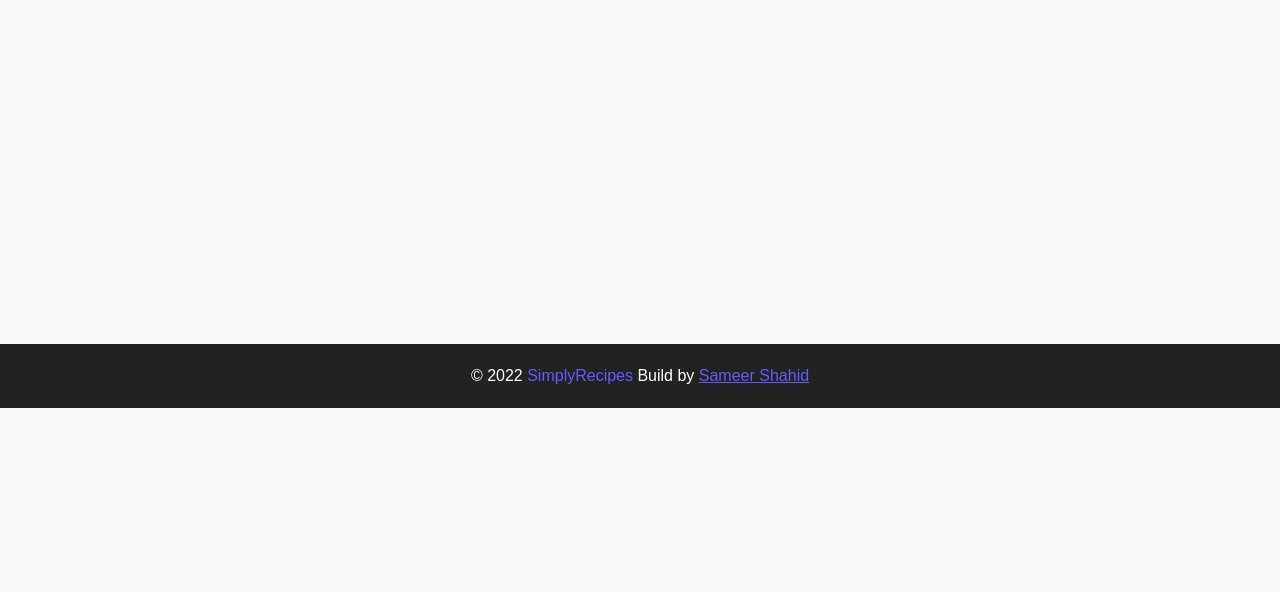
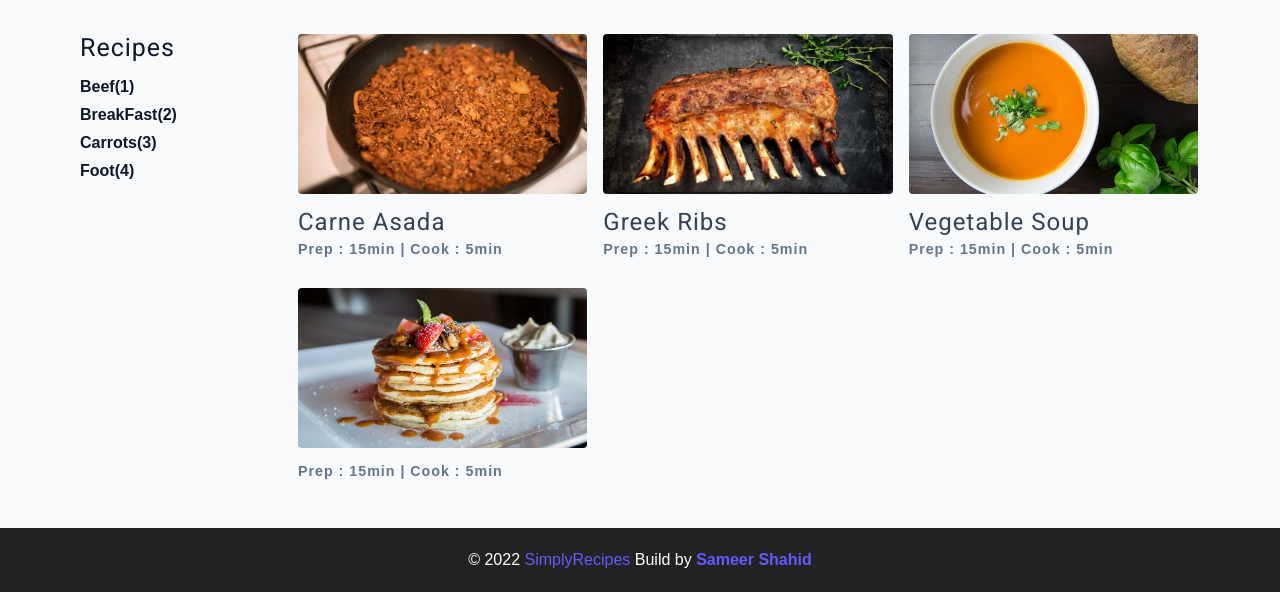
Before and after one commit to sameershahid1/Recipe_Website_using_HTML-CSS, a plain HTML site: page index.html in a window 1280 px wide. Shown: the part 424-1016 px from the top of the page. Before the commit the page ends 832 px from the top, so only its background shows below. Drawn offline with Linux system fonts and the light colour scheme.

Commit message:
Home page is completed

```diff
--- a/CSS/main.css
+++ b/CSS/main.css
@@ -123,7 +123,8 @@ small,.text-small{
 }
 
 a{
-    list-style-type: none;
+    text-decoration: none;
+    font-weight:600;
     padding: 0;
 }
 
@@ -480,3 +481,136 @@ a{
         margin-bottom: 0;
     }
 }
+
+
+/*Recipes*/
+
+.recipes-container
+{
+    display:grid;
+    gap: 2rem 1rem;
+}
+
+.tags-container
+{
+    order: 1;
+    display: flex;
+    flex-direction: column;
+    padding-bottom: 3rem;
+}
+
+.recipes-list
+{
+    display: grid;
+    gap:2rem 1rem;
+    padding-bottom: 3rem;
+    border:2px solid var(--grey-50)
+}
+
+
+.tags-container h4
+{
+   margin-bottom: 0.5rem;
+   font-weight: 500;
+}
+
+.tags-list
+{
+    display: grid;
+    grid-template-columns: 1fr 1fr 1fr;
+}
+
+.tags-list a
+{
+    text-transform:capitalize;
+    display:block;
+    color:var(--grey-5000);
+    transition:var(--transition);
+}
+
+.tags-list a:hover
+{
+    color: var(--primary-500);
+}
+
+.recipe
+{
+    display:block;
+}
+
+.recipe-img
+{
+    height: 15rem;
+    border-radius:var(--borderRadius);
+    margin-bottom: 1rem;
+}
+
+.recipe h5{
+    margin-bottom:0;
+    line-height: 1;
+    color: var(--grey-700);
+}
+
+.recipe p{
+    margin-bottom:0;
+    line-height: 1;
+    margin-top:0.5rem;
+    color:var(--grey-500);
+    letter-spacing: var(--letterSpacing);
+}
+
+
+@media screen and (min-width:576px)
+{
+    .recipes-list
+    {
+        grid-template-columns: 1fr 1fr;
+    }
+
+    .recipe-img
+    {
+        height:10rem;
+    }
+
+
+}
+
+
+@media screen and (min-width:992px)
+{
+    .recipes-container
+    {
+        grid-template-columns:200px 1fr;
+    }
+
+    .tags-container
+    {
+        order: 0;
+    }
+
+    .tags-list
+    {
+        grid-template-columns: 1fr;
+    }
+
+    .recipe p
+    {
+        font-size:0.89rem;
+    }
+
+
+}
+
+
+@media screen and (min-width:1200px)
+{
+    .recipes-list
+    {
+        grid-template-columns: 1fr 1fr 1fr;
+    }
+
+    .recipe h5{
+        font-size:1.5rem;
+    }
+
+}
--- a/JavaScript/App.js
+++ b/JavaScript/App.js
@@ -7,10 +7,13 @@ const getElement=(selector)=>{
       throw Error(`Please double check your class name, there is no${selector} class`);
 };
 
+
 const links=getElement('.nav-links');
 const navBtnDOM=getElement('.nav-btn');
+//Controlling the hide and visible of the menu
 navBtnDOM.addEventListener('click',()=>{links.classList.toggle('show-link')});
 
+//Setting the Date on the nav bar
 const date=getElement('#date');
 const currentYear=new Date().getFullYear();
 console.log(currentYear);
--- a/index.html
+++ b/index.html
@@ -29,7 +29,7 @@
                 <img src="./Assets/logo.svg" alt="simply recipes"/>
             </a>
             <button class="btn nav-btn">
-                <i class="fa-solid fa-align-justify"></i>
+               <i class="fa-solid fa-align-justify"></i>
             </button>
         </div>
         <!--Links-->
@@ -60,18 +60,61 @@
 </header>
 <!--End-header-->
 
-<!-- Recipe Container -->
-<div>
-    <div>
+<!-- Recipes Container -->
+<section class="recipes-container">
 
+    <!--Tags container-->
+   <div class="tags-container">
+      <h4>recipes</h4>
+       <div class="tags-list">
+          <a href="tag-template.html">Beef(1)</a>
+          <a href="tag-template.html">BreakFast(2)</a>
+          <a href="tag-template.html">Carrots(3)</a>
+          <a href="tag-template.html">Foot(4)</a>
+       </div>
     </div>
-    <div>
+    <!--End of Tags container-->
 
-    </div>
-</div>
-<!-- End Container -->
+    <!--Recipe list-->
+   <div class="recipes-list">
+           <!--Single recipe-->
+           <a href="single-recipe.html" class="recipe">
+             <img src="./Assets/recipes/recipe-1.jpeg" alt="Foot" class="img recipe-img"/>
+             <h5>carne asada</h5>
+             <p>Prep : 15min | Cook : 5min</p>
+           </a>
+            <!--End of Single recipe-->
 
+            <!--Single recipe-->
+           <a href="single-recipe.html" class="recipe">
+              <img src="./Assets/recipes/recipe-2.jpeg" alt="Foot" class="img recipe-img" />
+              <h5>Greek ribs</h5>
+              <p>Prep : 15min | Cook : 5min</p>
+           </a>
+            <!--End of Single recipe-->
+
+            <!--Single recipe-->
+           <a href="single-recipe.html" class="recipe">
+                <img src="./Assets/recipes/recipe-3.jpeg" alt="Foot" class="img recipe-img" />
+                <h5>Vegetable Soup</h5>
+                <p>Prep : 15min | Cook : 5min</p>
+           </a>
+            <!--End of Single recipe-->
+
+            <!--Single recipe-->
+           <a href="single-recipe.html" class="recipe">
+                <img src="./Assets/recipes/recipe-4.jpeg" alt="Foot" class="img recipe-img" />
+                <h5></h5>
+                <p>Prep : 15min | Cook : 5min</p>
+           </a>
+            <!--End of Single recipe-->
+        </div>
+    <!--End of Recipe list-->
+
+</section>
+<!--End of Recipes Container -->
 </main>
+
 <!--Ending-Main-->
 
 <footer class="page-footer">
```
